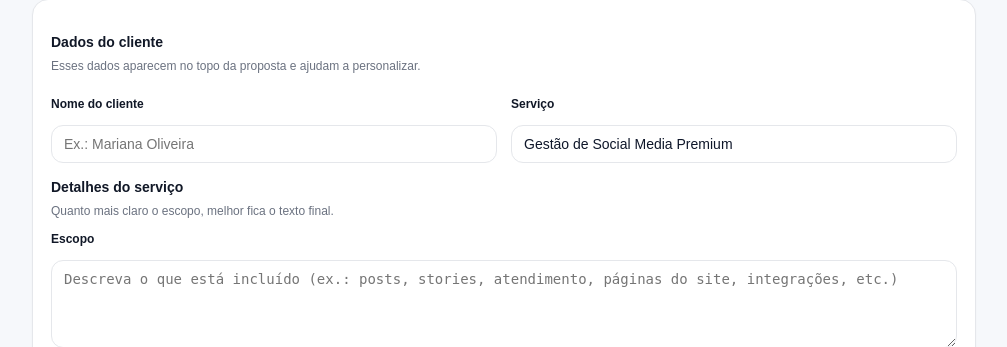
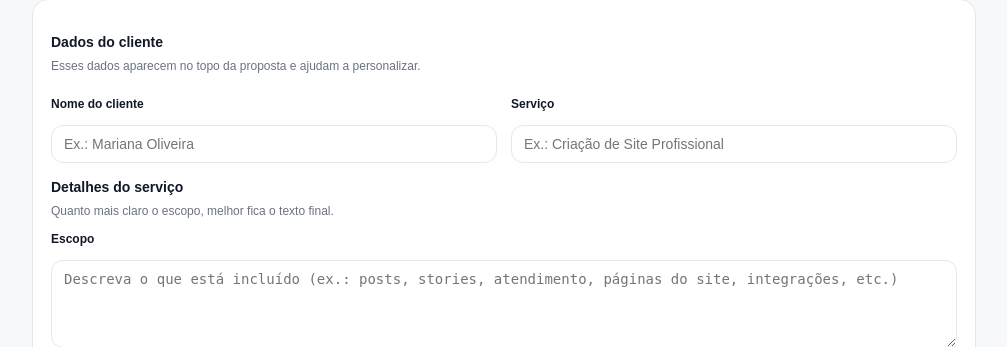
Before and after one commit to wanderson96santos04-hash/gerador-propostas, a FastAPI app: template backend/app/templates/create_proposal.html in a window 1280 px wide. Shown: the part 998-1345 px from the top of the page, without its empty margins (136-1143 px from the left). Run offline with FastAPI, Linux system fonts and the light colour scheme; the template is opened without the code that fills it, so the values that code supplies are empty.

Commit message:
fix: campo Serviço inicia vazio e presets preenchem corretamente

```diff
--- a/backend/app/templates/create_proposal.html
+++ b/backend/app/templates/create_proposal.html
@@ -413,7 +413,7 @@ input[type="text"]:focus, select:focus, textarea:focus{
 
       <div>
         <label>Serviço</label>
-        <input type="text" name="service" id="service" value="Gestão de Social Media Premium" placeholder="Ex.: Criação de Site Profissional" required>
+        <input type="text" name="service" id="service" placeholder="Ex.: Criação de Site Profissional" required>
       </div>
     </div>
 
@@ -643,4 +643,12 @@ input[type="text"]:focus, select:focus, textarea:focus{
   }
 </script>
 
+<!--
+TESTE
+1) Rode o backend e abra /create no navegador.
+2) Verifique que o campo "Serviço" inicia VAZIO.
+3) Clique em um card (ex.: "Social Media Premium") -> o campo "Serviço" deve ser preenchido com o valor do modelo.
+4) Clique em outro modelo com "Serviço" ainda vazio (ou apague o conteúdo e clique) -> deve preencher conforme o modelo escolhido.
+O esperado: não vir mais "Gestão de Social Media Premium" pré-preenchido ao entrar na página; o preenchimento acontece ao aplicar um modelo.
+-->
 {% endblock %}
```
